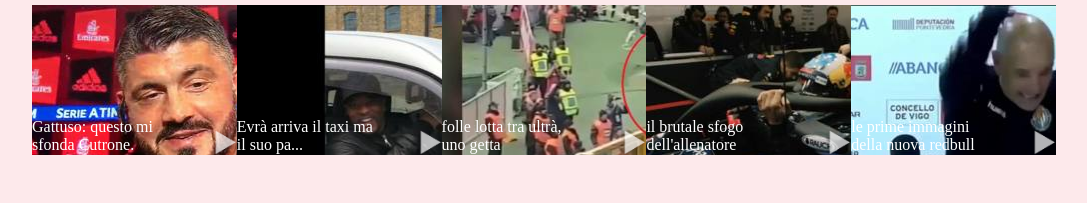
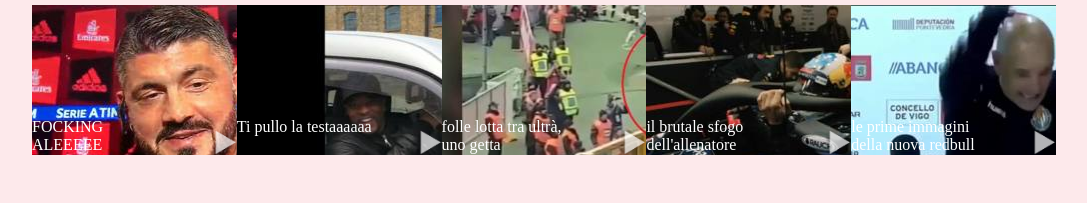
Before and after one commit to Leitino/gazzetta, a plain HTML site: page index.html in a window 1280 px wide. Shown: the top 203 px of the page, without its empty margins (96-1183 px from the left). Drawn offline with Linux system fonts and the light colour scheme; grey boxes are pictures that could not be loaded.

Commit message:
pull inutile

```diff
--- a/index.html
+++ b/index.html
@@ -12,7 +12,7 @@
         <div class="img-testata float-left video1">
           <div class="overlay absolute">
             <div class="overlay-testo">
-              Gattuso: questo mi sfonda Cutrone.
+              FOCKING ALEEEEE
             </div>
             <div class="play">
               <img src="play-button.png" alt="">
@@ -22,7 +22,7 @@
         <div class="img-testata float-left video2">
           <div class="overlay absolute">
             <div class="overlay-testo">
-              Evrà arriva il taxi ma il suo pa...
+              Ti pullo la testaaaaaa
             </div>
             <div class="play">
               <img src="play-button.png" alt="">
```
